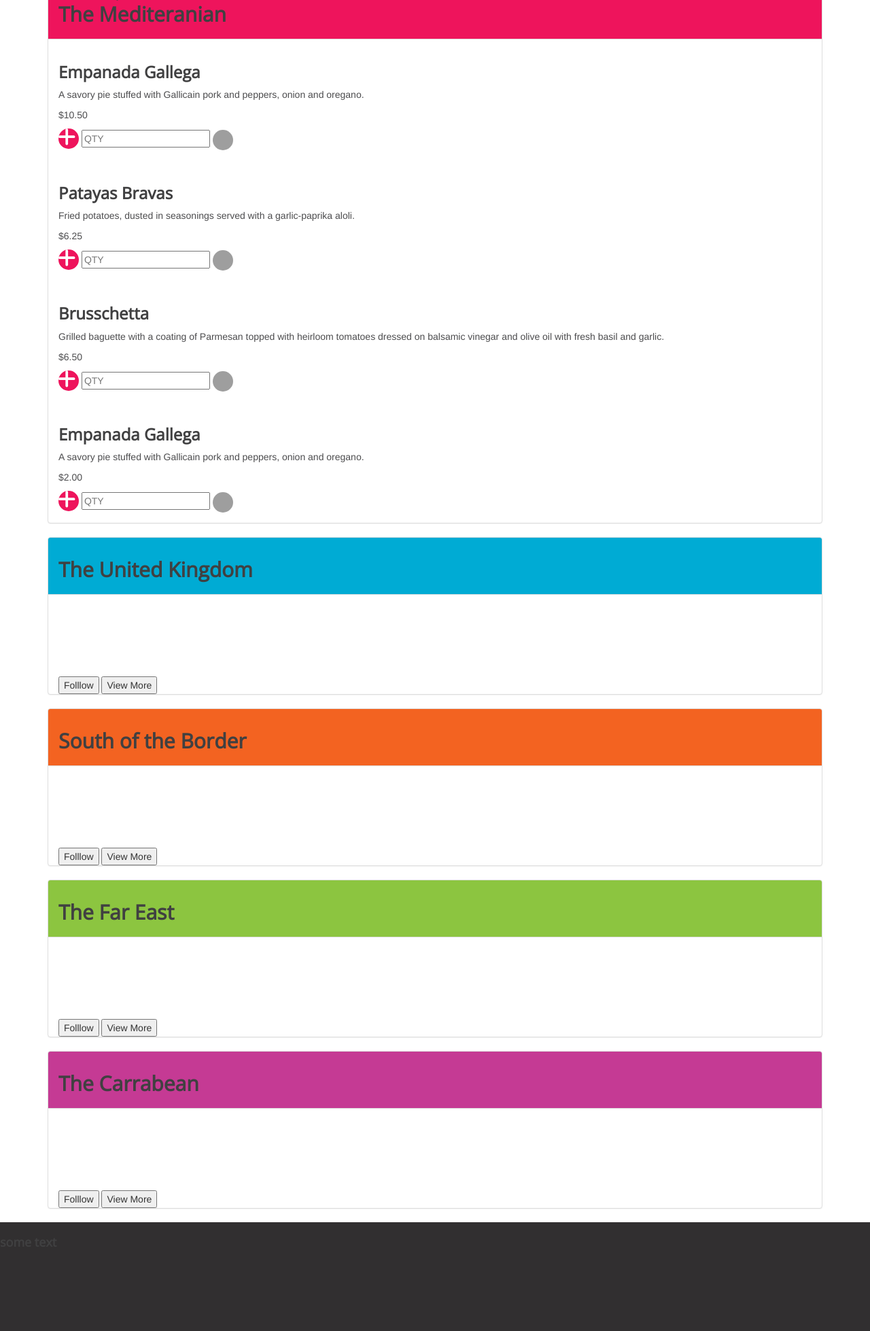
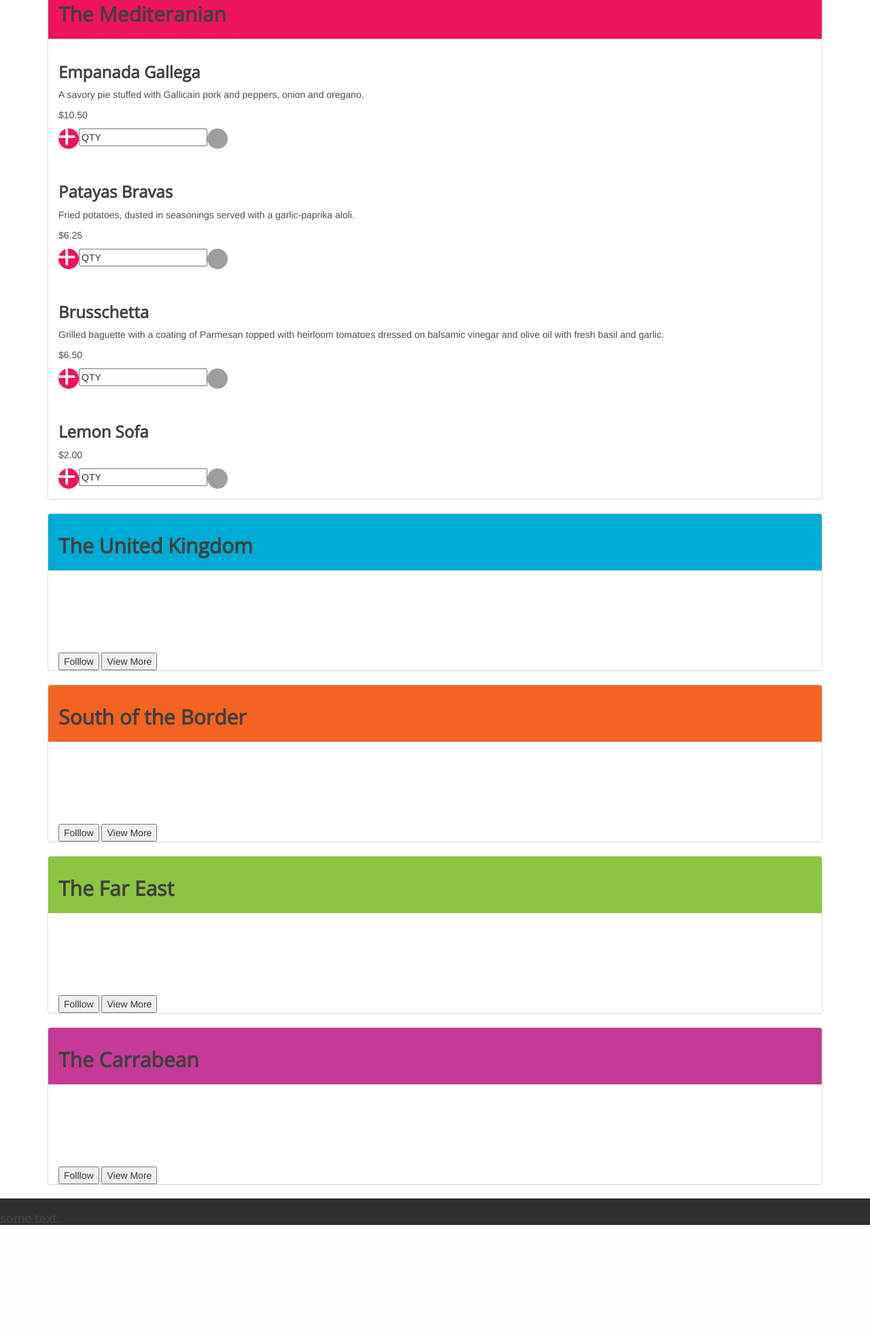
Before and after one commit to AR8Stefan/StreetFoodsV2, a PHP site: page /pages/menus.html in a window 1280 px wide. Shown: the part 77-2035 px from the top of the page at 68% size. After the commit the page ends 1879 px from the top, so only its background shows below. Run offline with PHP 8.4, Linux system fonts and the light colour scheme; some libraries are stand-ins or nearby versions; grey boxes are pictures that could not be loaded.

Commit message:
start cart

```diff
--- /dev/null
+++ b/jscripts/menu.js
@@ -0,0 +1,12 @@
+var count = 0;
+var input = document.getElementById("count");
+  function plus(){
+    count++;
+    input.value = count;
+  }
+  function minus(){
+    if (count > 1) {
+        count--;
+        input.value = count;
+      }
+    }
--- a/pages/menus.html
+++ b/pages/menus.html
@@ -9,9 +9,10 @@
 		<link rel="stylesheet" href="../styles/menus.css">
 		<link href="https://fonts.googleapis.com/css?family=Open+Sans" rel="stylesheet">
 
-		<script src="//code.jquery.com/jquery.min.js"></script>
+		<!---- SCRIPTS ---->
 	  <script src="https://ajax.googleapis.com/ajax/libs/jquery/3.2.0/jquery.min.js"></script>
 	  <script src="https://maxcdn.bootstrapcdn.com/bootstrap/3.3.7/js/bootstrap.min.js"></script>
+	  <!----- Add page functions to bottom of file ---->
 
 	</head>
 	<body>
@@ -58,39 +59,59 @@
 				<div class="panel-heading mediteranian">
 					<h2 class="menu-title">The Mediteranian</h2>
 				</div>
+
 				<div class="">
+					<div class="item">
 						<div class="panel-body container">
 							<h3>Empanada Gallega</h3>
 							<p>A savory pie stuffed with Gallicain pork and peppers, onion and oregano.</p>
 							<div>
-							<p class="price">$10.50</p>
-							<input type="button" class="button1"></input> <input type="" name="" placeholder="QTY"> <input type="button" class="button2"></input>
+								<p class="total-price">$10.50</p>
+								<input type="button" class="plus-btn" onclick="plus()">
+								<input type="text" value="QTY" id="count">
+								<input type="button" class="minus-btn" onclick="minus()">
 							</div>
 						</div>
+					</div> <!---- /item -->
+
+					<div class="item">
 						<div class="panel-body">
 							<h3>Patayas Bravas</h3>
 							<p>Fried potatoes, dusted in seasonings served with a garlic-paprika aloli.</p>
 							<div>
 								<p class="price">$6.25</p>
-							<input type="button" class="button1"></input> <input type="" name="" placeholder="QTY"> <input type="button" class="button2"></input>
+								<input type="button" class="plus-btn" onclick="plus()">
+								<input type="text" value="QTY" id="count">
+								<input type="button" class="minus-btn" onclick="minus()">
 							</div>
 						</div>
+					</div> <!---- /item -->
+
+					<div class="item">
 						<div class="panel-body">
 							<h3>Brusschetta</h3>
 							<p>Grilled baguette with a coating of Parmesan topped with heirloom tomatoes dressed on balsamic vinegar and olive oil with fresh basil and garlic.</p>
 							<div>
 								<p class="price">$6.50</p>
-							<input type="button" class="button1"></input> <input type="" name="" placeholder="QTY"> <input type="button" class="button2"></input>
+								<input type="button" class="plus-btn" onclick="plus()">
+								<input type="text" value="QTY" id="count">
+								<input type="button" class="minus-btn" onclick="minus()">
 							</div>
 						</div>
+					</div> <!---- /item -->
+
+					<div class="item">
 						<div class="panel-body">
-						<h3>Empanada Gallega</h3>
-						<p>A savory pie stuffed with Gallicain pork and peppers, onion and oregano.</p>
+							<h3>Lemon Sofa</h3>
 							<div>
 								<p class="price">$2.00</p>
-							<input type="button" class="button1"></input> <input type="" name="" placeholder="QTY"> <input type="button" class="button2"></input>
+								<input type="button" class="plus-btn" onclick="plus()">
+								<input type="text" value="QTY" id="count">
+								<input type="button" class="minus-btn" onclick="minus()">
 							</div>
 						</div>
+					</div> <!---- /item -->
+
 				</div> <!-- /Container -->
 			</div>
 			<!-- /Menu #1-->
@@ -204,4 +225,6 @@
 		</footer>
 
 	</body>
+
+	<script type="text/javascript" src="../jscripts/menu.js"></script>
 </html>
--- a/styles/main.css
+++ b/styles/main.css
@@ -58,6 +58,7 @@ img.menu-trucks {
 
 footer {
 	padding-top: 10px;
+	display: block;
 }
 
 /*****************************************
@@ -124,8 +125,22 @@ button.navbar-toggle {
 /*****************************************
 FOOTER
 *****************************************/
+.form-control {
+	width: 25%;
+	border-radius: 0;
+	margin: 0;
+}
 
+button.btn-default.sub {
+	/*float: right;*/
+	color: white;
+	vertical-align: top;
+	font-size: 1em;
+}
 
+input{
+	float: left;
+}
 
 /*****************************************
 
@@ -168,7 +183,9 @@ FONTS & COLORS
 	font-size: 5rem;
 }
 
-.street-event, .order-now, .our-menu {
+.street-event,
+.order-now,
+.our-menu {
 	font-family: 'Open Sans';
 	color: white; /*silver*/
 	font-weight: bold;
@@ -187,8 +204,15 @@ p {
 	background-color: white;
 }
 
-.navbar-default, footer, .navbar-form, .navbar-collapse {
+footer,
+.navbar-default,
+.navbar-form,
+.navbar-collapse {
 	background-color: #312f30; /*purplish-brown:*/
+}
+
+footer {
+	color: #eeefef; /*light-gray*/
 }
 
 .navbar-default .navbar-collapse, .navbar-default .navbar-form {
@@ -237,11 +261,6 @@ p {
 	color: #c53a94; /*purple*/
 }
 
-footer {
-	height: 20vh;
-	color: #eeefef; /*light-gray*/
-	/*background-color: black;*/
-}
 
 /*****************************************
 
--- a/styles/menus.css
+++ b/styles/menus.css
@@ -26,7 +26,7 @@ div.panel-body {
 
 *****************************************/
 
-.button1 {
+.plus-btn {
 		background-image: url("../assets/images/plus.svg");/* Hotpink */
 		background-repeat: no-repeat;
     background-color: #ee145c;
@@ -39,7 +39,7 @@ div.panel-body {
     display: inline-block;*/
 }
 
-.button2 {
+.minus-btn {
 		background-image: url("../assets/images/minus.svg");/* charcoal-gray */
 		background-repeat: no-repeat;
     background-color: #404041;
```
Also changed, not shown: index.html (+21 -4 lines). Lines whose indentation alone changed are shown as unchanged.
